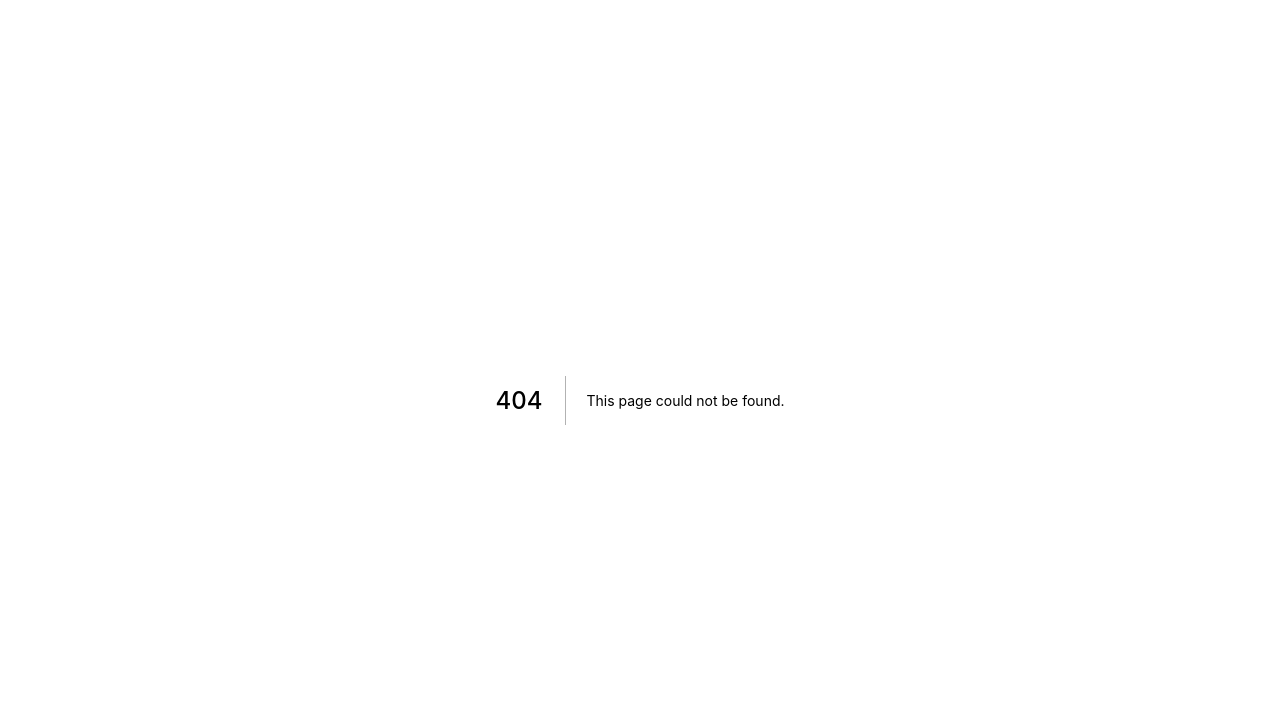
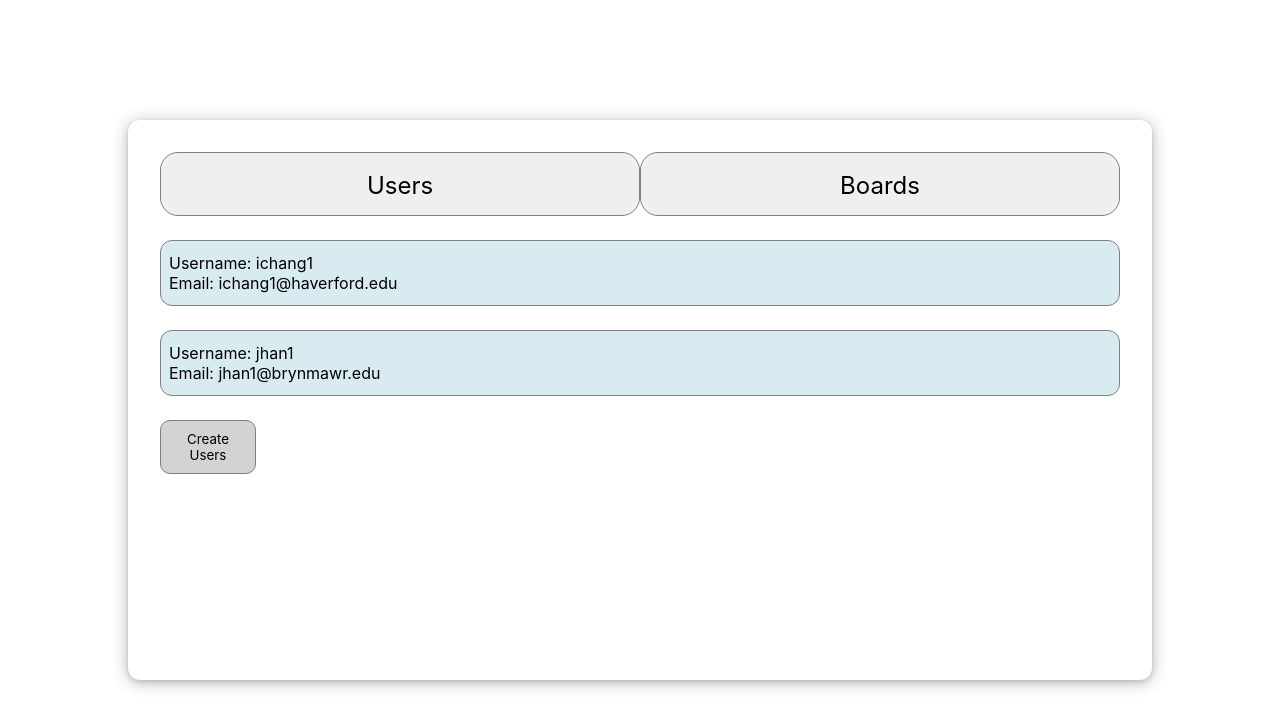
Before and after one commit to Orelavant/Bi-Connect, a Next.js app in the folder bi-connect/: page /admin in a window 1280 px wide. Before the commit this address had no page. Shown: the top 728 px of the page. Built offline with nearby package versions, Linux system fonts and the light colour scheme.

Commit message:
added board/user page

```diff
--- /dev/null
+++ b/bi-connect/components/BoardTabListItem.tsx
@@ -0,0 +1,18 @@
+import React from "react";
+import TabListItem from "./TabListItem";
+
+interface BoardTabListItemProps {
+	boardname: string;
+	boardDescription: string;
+}
+
+const BoardTabListItem = (props: BoardTabListItemProps) => {
+	return (
+		<TabListItem>
+			<div>{"Board Name: " + props.boardname}</div>
+			<div>{"Board Description: " + props.boardDescription}</div>
+		</TabListItem>
+	);
+};
+
+export default BoardTabListItem;
--- /dev/null
+++ b/bi-connect/components/CreateButton.tsx
@@ -0,0 +1,16 @@
+import React from "react";
+import styles from "../styles/CreateButton.module.scss";
+interface CreateButtonProps {
+	buttonName: string;
+	onClick: () => void;
+}
+
+const CreateButton = (props: CreateButtonProps) => {
+	return (
+		<button className={styles["create-button"]} onClick={props.onClick}>
+			{props.buttonName}
+		</button>
+	);
+};
+
+export default CreateButton;
--- /dev/null
+++ b/bi-connect/components/Tab.tsx
@@ -0,0 +1,64 @@
+import React, { useState } from "react";
+import * as Tabs from "@radix-ui/react-tabs";
+import styles from "../styles/Tab.module.scss";
+import CreateButton from "./CreateButton";
+
+interface TabData {
+	data: {
+		[key: string]: any;
+	}[];
+	renderComponent: React.FunctionComponent<any>;
+	createButtonOnClick: () => void;
+}
+
+interface TabProps {
+	tabs: { [key: string]: TabData };
+}
+
+const Tab = ({ tabs }: TabProps) => {
+	const [selectedTabName, setSelectedTabName] = useState(
+		Object.entries(tabs)[0][0]
+	);
+
+	return (
+		<Tabs.Root value={selectedTabName} asChild>
+			<div className={styles.card}>
+				<Tabs.List asChild>
+					<div className={styles["tab-trigger-list"]}>
+						{Object.entries(tabs).map(([tabKey, tabData]) => (
+							<Tabs.Trigger value={tabKey} asChild key={tabKey}>
+								<button
+									className={styles["trigger-button"]}
+									onClick={() => {
+										setSelectedTabName(tabKey);
+									}}
+								>
+									{tabKey}
+								</button>
+							</Tabs.Trigger>
+						))}
+					</div>
+				</Tabs.List>
+				<div className={styles["tab-content-list-container"]}>
+					{Object.entries(tabs).map(([tabKey, { data, renderComponent }]) => (
+						<Tabs.Content value={tabKey} asChild>
+							<div>
+								{data.map((json) =>
+									React.createElement(renderComponent, { ...json })
+								)}
+							</div>
+						</Tabs.Content>
+					))}
+				</div>
+				<div className={styles["create-button-container"]}>
+					<CreateButton
+						buttonName={"Create " + selectedTabName}
+						onClick={tabs[selectedTabName].createButtonOnClick}
+					></CreateButton>
+				</div>
+			</div>
+		</Tabs.Root>
+	);
+};
+
+export default Tab;
--- /dev/null
+++ b/bi-connect/components/TabListItem.tsx
@@ -0,0 +1,11 @@
+import React from "react";
+import styles from "../styles/TabListItem.module.scss";
+interface TabListItemProps {
+	children: React.ReactNode;
+}
+
+const TabListItem = ({ children }: TabListItemProps) => {
+	return <div className={styles["tab-list-container"]}>{children}</div>;
+};
+
+export default TabListItem;
--- /dev/null
+++ b/bi-connect/components/UserTabListItem.tsx
@@ -0,0 +1,20 @@
+import React from "react";
+import styles from "../styles/UserTabListItem.module.scss";
+import TabListItem from "./TabListItem";
+interface UserTabListItemProps {
+	username: string;
+	email: string;
+}
+
+const UserTabListItem = (props: UserTabListItemProps) => {
+	return (
+		<TabListItem>
+			<div className={styles["user-container"]}>
+				<div>{"Username: " + props.username}</div>
+				<div>{"Email: " + props.email}</div>
+			</div>
+		</TabListItem>
+	);
+};
+
+export default UserTabListItem;
--- /dev/null
+++ b/bi-connect/components/myButton.tsx
@@ -0,0 +1,13 @@
+import React from 'react'
+
+interface MyButtonProps {
+    buttonName : string
+}
+
+const myButton = (props:MyButtonProps) => {
+  return (
+    <button style={{backgroundColor:"lightblue"}}>{props.buttonName}</button>
+  )
+}
+
+export default myButton
--- /dev/null
+++ b/bi-connect/pages/admin/index.tsx
@@ -0,0 +1,75 @@
+import type { NextPage } from "next";
+import Head from "next/head";
+import Image from "next/image";
+import React, { useState } from "react";
+import styles from "../../styles/Home.module.scss";
+import MyButton from "../../components/myButton";
+import Tab from "../../components/Tab";
+import UserTabListItem from "../../components/UserTabListItem";
+import BoardTabListItem from "../../components/BoardTabListItem";
+
+const Home: NextPage = () => {
+	const [email, setEmail] = useState("");
+	const [password, setPassword] = useState("");
+
+	const handleEmailInputOnChange = (e: React.ChangeEvent<HTMLInputElement>) => {
+		let input: string = e.target.value;
+		setEmail(input);
+	};
+
+	const handlePasswordInputOnChange = (
+		e: React.ChangeEvent<HTMLInputElement>
+	) => {
+		let input: string = e.target.value;
+		setPassword(input);
+	};
+
+	const handleSubmit = (e: React.MouseEvent<HTMLButtonElement>) => {
+		console.log(email);
+		console.log(password);
+		//TODO
+		//API call
+	};
+
+	return (
+		<div className={styles.container}>
+			<Head>
+				<title>Bi-Connect</title>
+				<meta name="description" content="Generated by create next app" />
+				<link rel="icon" href="/favicon.ico" />
+			</Head>
+			<Tab
+				tabs={{
+					Users: {
+						data: [
+							{ username: "ichang1", email: "ichang1@haverford.edu" },
+							{ username: "jhan1", email: "jhan1@brynmawr.edu" },
+						],
+						renderComponent: UserTabListItem,
+						createButtonOnClick: () => {
+							console.log("creating user");
+						},
+					},
+					Boards: {
+						data: [
+							{
+								boardname: "Bi-Co Confession",
+								boardDescription: "This is a page for confessions.",
+							},
+							{
+								boardname: "Bi-Co Badminton",
+								boardDescription: "This is a page for badminton club.",
+							},
+						],
+						renderComponent: BoardTabListItem,
+						createButtonOnClick: () => {
+							console.log("creating board");
+						},
+					},
+				}}
+			/>
+		</div>
+	);
+};
+
+export default Home;
--- /dev/null
+++ b/bi-connect/styles/CreateButton.module.scss
@@ -0,0 +1,11 @@
+.create-button {
+	width: 10%;
+	background-color: lightgray;
+	padding: 0.75em 0.5em;
+	border: 1px solid gray;
+	border-radius: 0.75em;
+	cursor: pointer;
+	&:hover {
+		background-color: lightblue;
+	}
+}
--- /dev/null
+++ b/bi-connect/styles/Tab.module.scss
@@ -0,0 +1,53 @@
+.tab-trigger-list {
+	width: 100%;
+	height: 4em;
+	display: flex;
+	justify-content: center;
+	// border: 1px solid green;
+	margin: 0;
+}
+
+.trigger-button {
+	width: 100%;
+	padding: 0.75em 0.5em;
+	border: 1px solid gray;
+	border-radius: 0.75em;
+	font-size: 1.5em;
+	text-align: center;
+	cursor: pointer;
+	&:hover {
+		background-color: lightblue;
+	}
+}
+
+.tab-content-list-container {
+	& > * > :not(:last-child) {
+		margin-bottom: 1.5em;
+	}
+}
+
+.create-button-container {
+	bottom: 0;
+}
+
+.card {
+	height: 70%;
+	width: 80%;
+	border-radius: 0.75em;
+	box-shadow: rgba(14, 30, 37, 0.12) 0px 2px 4px 0px,
+		rgba(14, 30, 37, 0.32) 0px 2px 16px 0px;
+	position: absolute;
+	left: 50%;
+	top: 50%;
+	transform: translate(-50%, -50%);
+	padding: 2em;
+	display: flex;
+	flex-direction: column;
+
+	& > :not(:last-child) {
+		margin-bottom: 1.5em;
+	}
+	// & > * {
+	// 	width: 80%;
+	// }
+}
--- /dev/null
+++ b/bi-connect/styles/TabListItem.module.scss
@@ -0,0 +1,7 @@
+.tab-list-container {
+	border: 0.1em solid lightgray;
+	padding: 0.75em 0.5em;
+	border: 1px solid gray;
+	border-radius: 0.75em;
+	background-color: rgb(216, 235, 241);
+}
--- /dev/null
+++ b/bi-connect/styles/UserTabListItem.module.scss
@@ -0,0 +1,6 @@
+.user-container {
+	display: flex;
+	flex-direction: column;
+	justify-content: center;
+	align-items: flex-start;
+}
```
Also changed, not shown: bi-connect/pages/index.tsx (+17 -10 lines), 1 other file (tests, documents, lock files or other folders).
